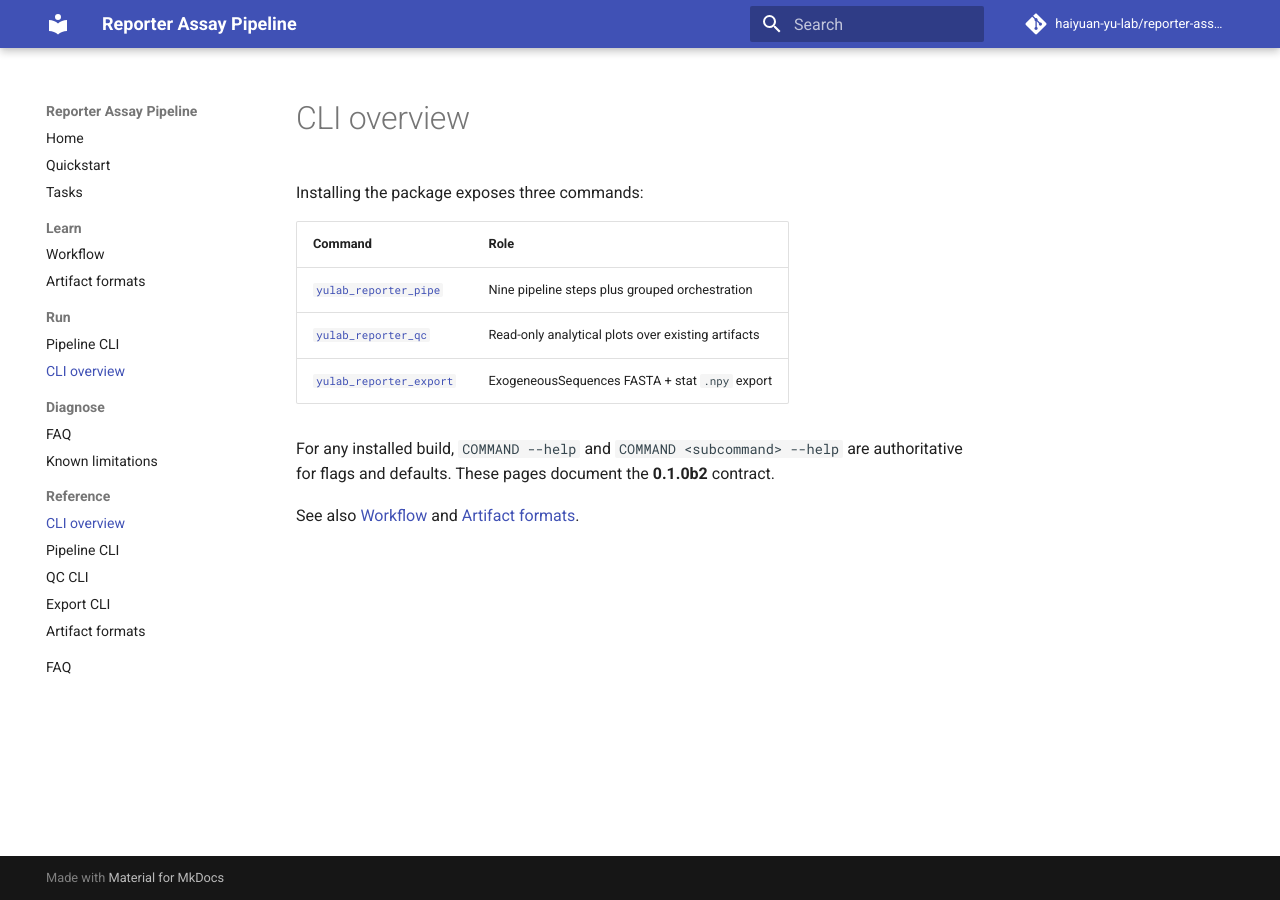
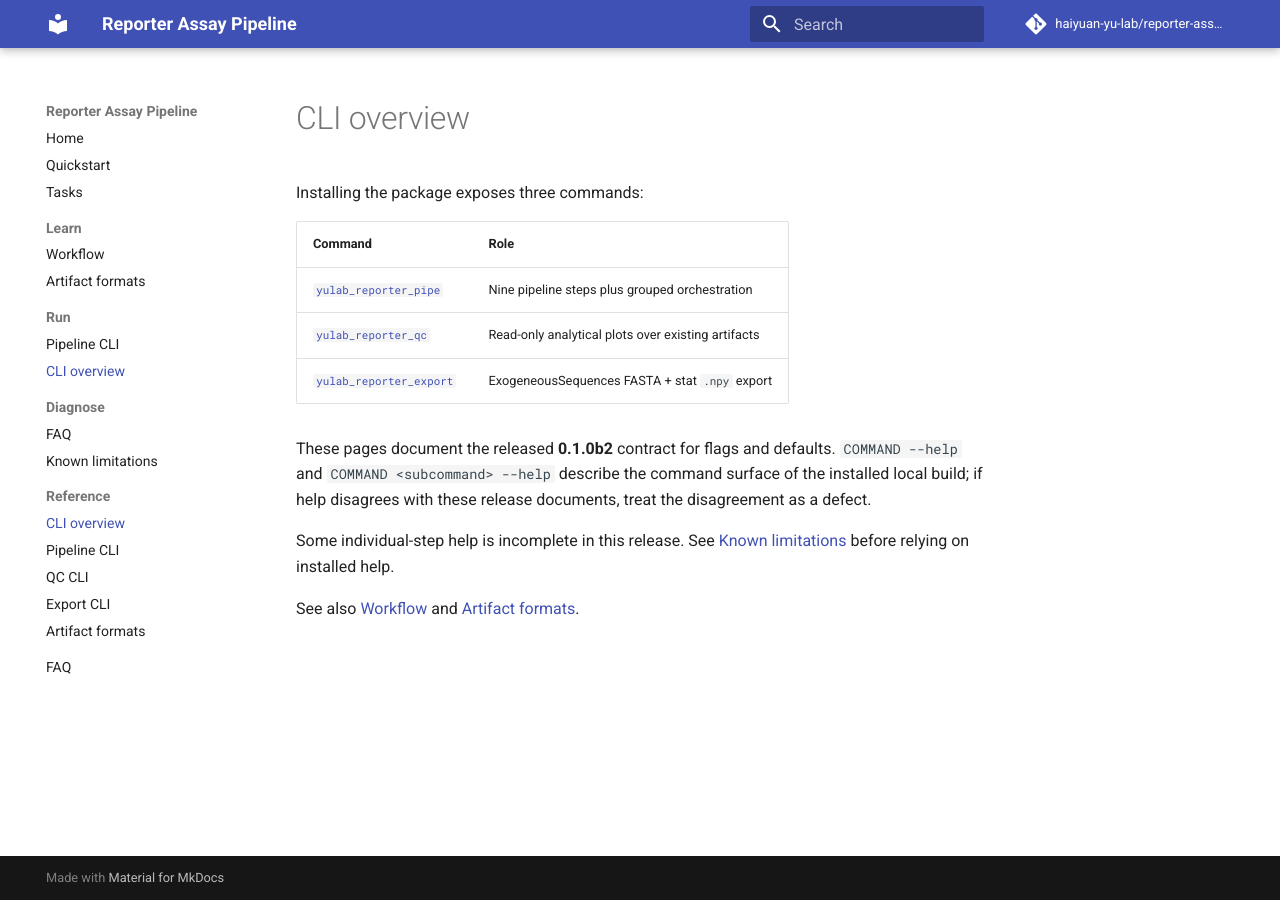
Before and after one commit to haiyuan-yu-lab/reporter-assay-pipeline-doc, an MkDocs documentation site: the page built from docs/cli/index.md, in a window 1280 px wide. Built offline with MkDocs 1.6.1 and Material for MkDocs 9.7.7, drawn with Linux system fonts in a browser that asks for light colours; comment, search, counter and statistics services are not loaded.

Commit message:
docs: clarify CLI authority and limitations

```diff
--- a/docs/cli/index.md
+++ b/docs/cli/index.md
@@ -8,8 +8,12 @@ Installing the package exposes three commands:
 | [`yulab_reporter_qc`](qc.md) | Read-only analytical plots over existing artifacts |
 | [`yulab_reporter_export`](export.md) | ExogeneousSequences FASTA + stat `.npy` export |
 
-For any installed build, `COMMAND --help` and `COMMAND <subcommand> --help` are
-authoritative for flags and defaults. These pages document the **0.1.0b2**
-contract.
+These pages document the released **0.1.0b2** contract for flags and defaults.
+`COMMAND --help` and `COMMAND <subcommand> --help` describe the command
+surface of the installed local build; if help disagrees with these release
+documents, treat the disagreement as a defect.
+
+Some individual-step help is incomplete in this release. See [Known
+limitations](../known-limitations.md) before relying on installed help.
 
 See also [Workflow](../workflow.md) and [Artifact formats](../formats.md).
```
Also changed, not shown: docs/cli/pipe.md (+6 -0 lines).
